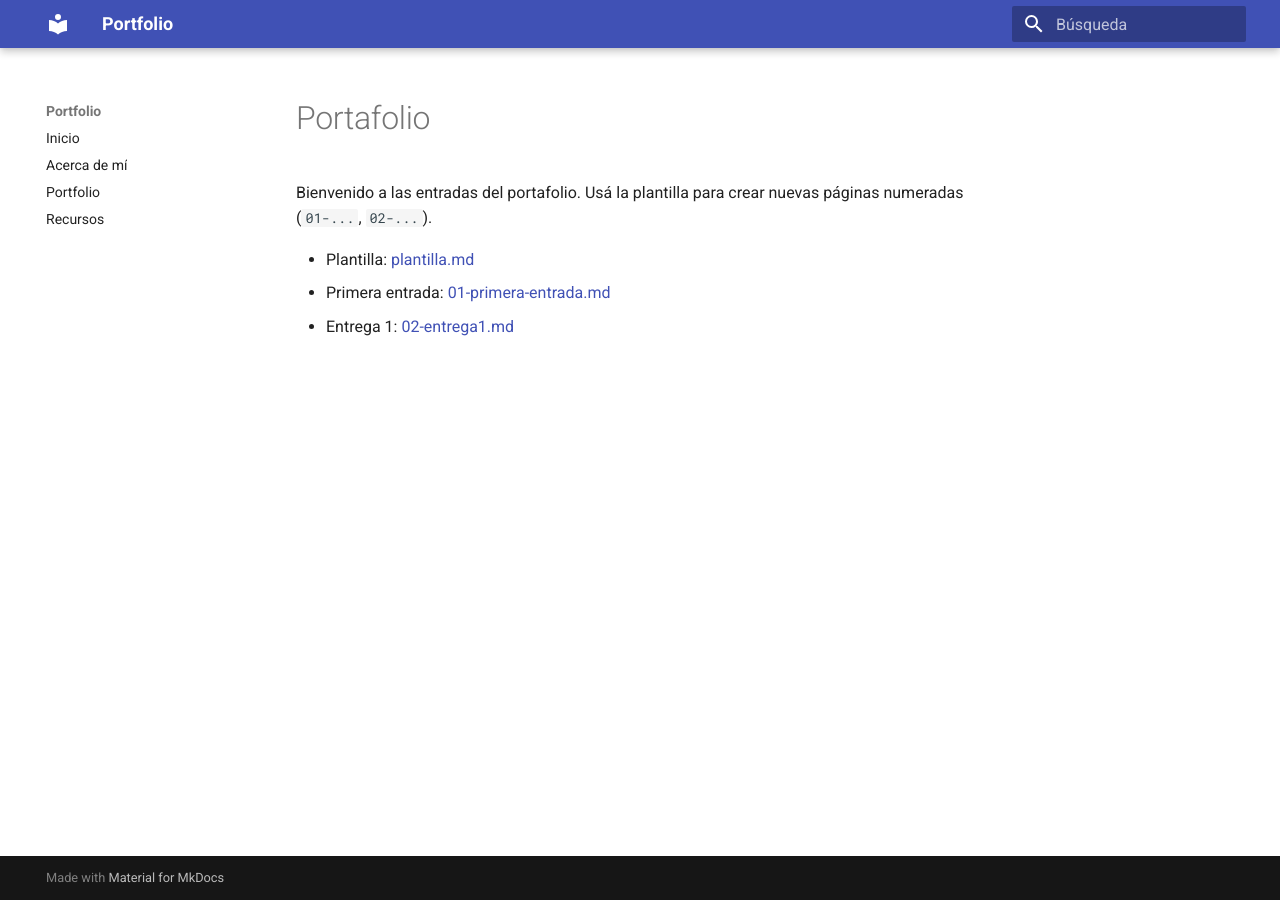
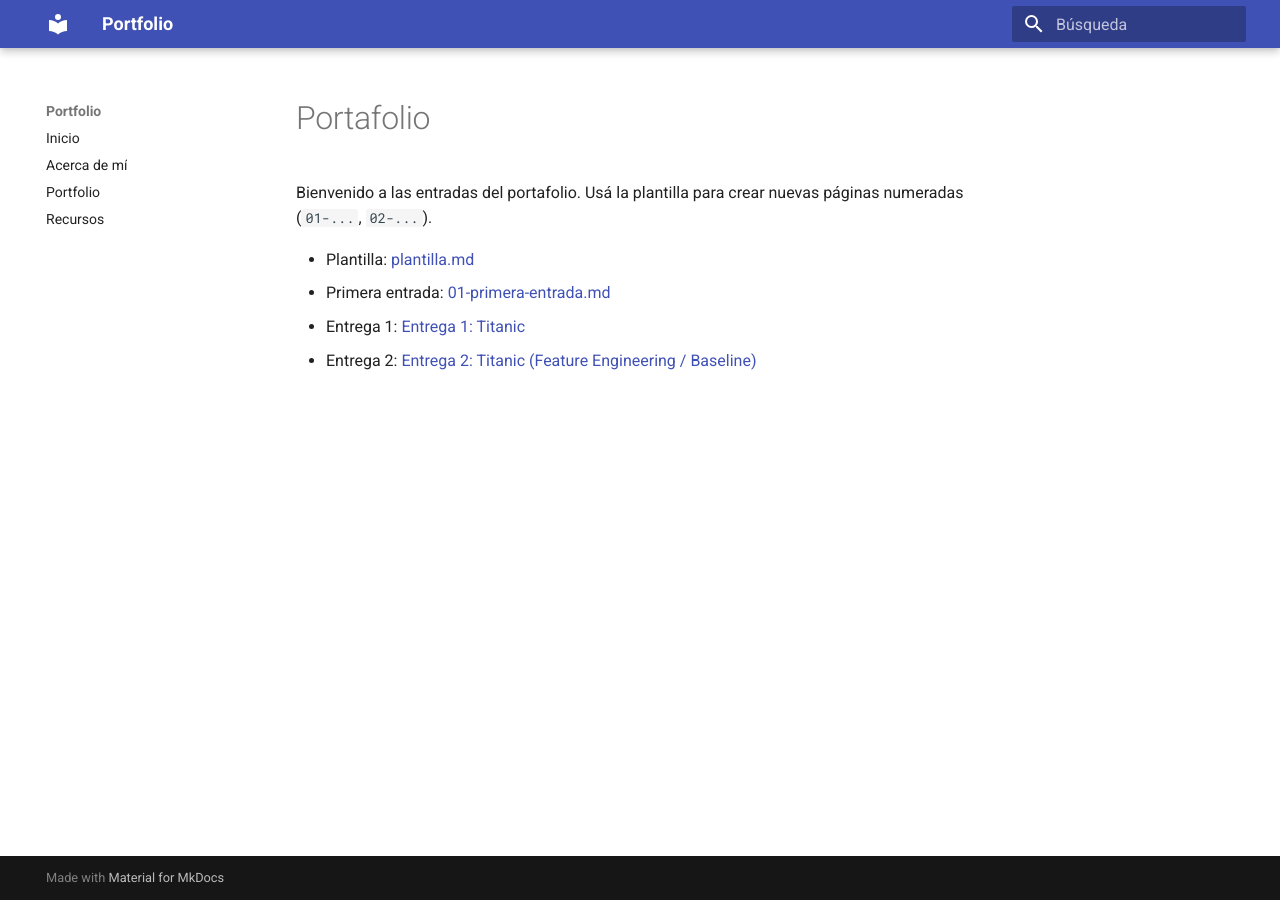
Before and after one commit to SantiagoFerraro03/ia-portfolio, an MkDocs documentation site: the page built from docs/portfolio/index.md, in a window 1280 px wide. Built offline with MkDocs 1.6.1 and Material for MkDocs 9.7.7, drawn with Linux system fonts in a browser that asks for light colours.

Commit message:
Entrega 2 fix

```diff
--- a/docs/portfolio/index.md
+++ b/docs/portfolio/index.md
@@ -10,4 +10,5 @@ Bienvenido a las entradas del portafolio. Usá la plantilla para crear nuevas p
 
 - Plantilla: [plantilla.md](plantilla.md)
 - Primera entrada: [01-primera-entrada.md](01-primera-entrada.md)
-- Entrega 1: [02-entrega1.md](02-entrega1.md)
+- Entrega 1: [Entrega 1: Titanic](02-entrega1.md)
+- Entrega 2: [Entrega 2: Titanic (Feature Engineering / Baseline)](03-entrega2.md)
```
